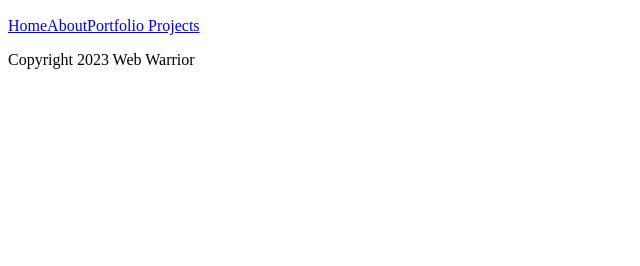
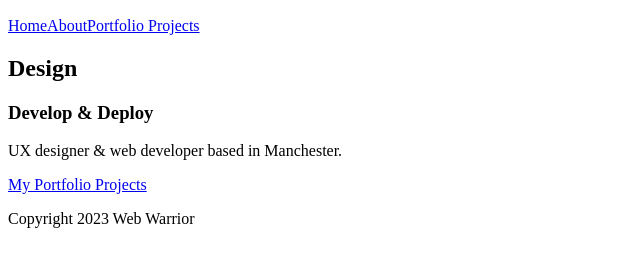
Before and after one commit to hemantyogananda/gatsby-starter-default, a Gatsby site: page / in a window 1280 px wide. Shown: the part 50-316 px from the top of the page, without its empty margins (0-640 px from the left). Built offline with nearby package versions, Linux system fonts and the light colour scheme; Gatsby itself is replaced by a stand-in of ours.

Commit message:
Added common children in layout

```diff
--- a/src/components/Layout.js
+++ b/src/components/Layout.js
@@ -1,12 +1,14 @@
 import React from 'react'
 import Navbar from './Navbar'
 
-const Layout = () => {
+const Layout = ({ children }) => {
   return (
 
     <div className="layout">
       <Navbar />
-      <div className="content"></div>
+      <div className="content">
+        {children}
+      </div>
       <footer>
         <p>Copyright 2023 Web Warrior</p>
       </footer>
```
